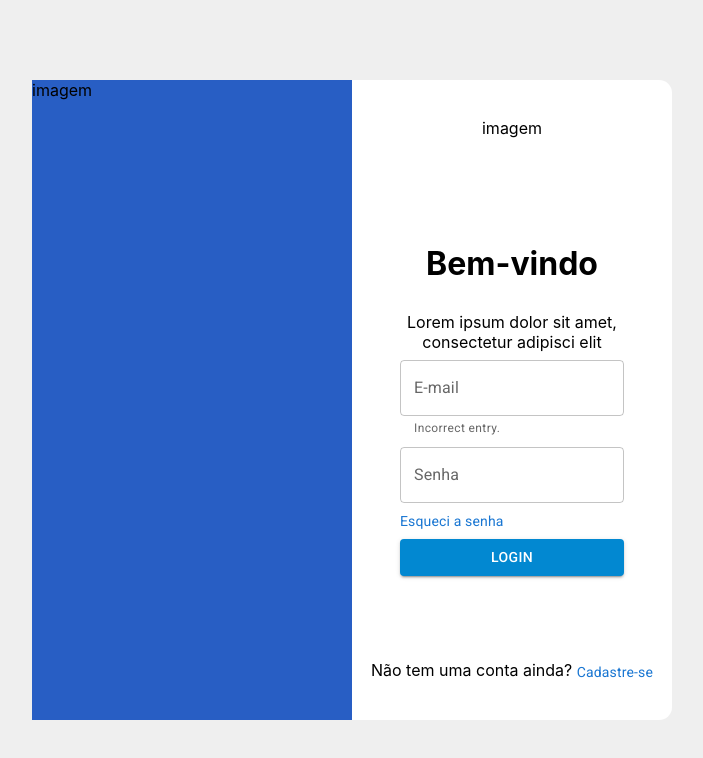
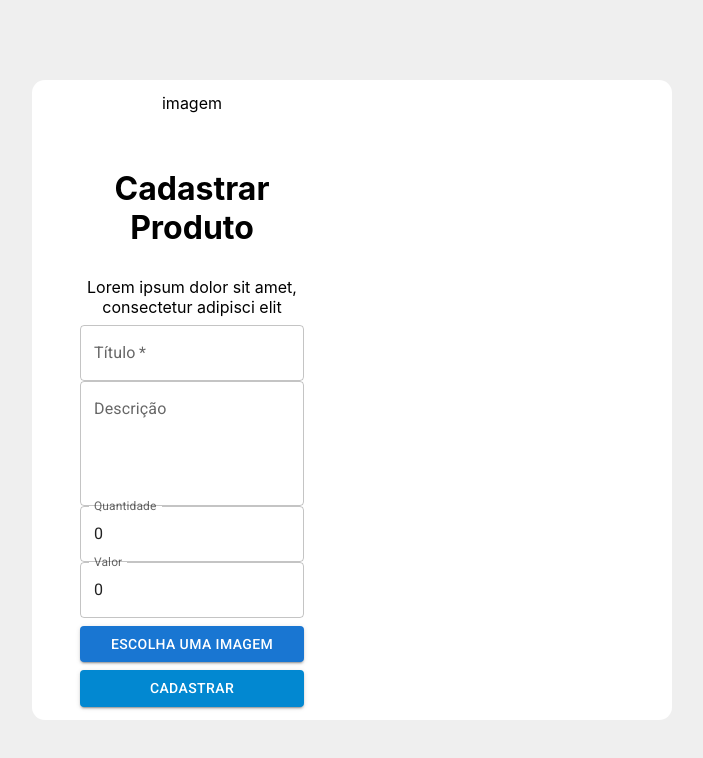
Before and after one commit to dnosuke/magazine-jornada, a React (Create React App) app: page /admin/add-product in a window 1280 px wide. Shown: the top 758 px of the page, without its empty margins (288-991 px from the left). Built offline with nearby package versions, Linux system fonts and the light colour scheme.

Commit message:
fix: pagina de cadastro produto

```diff
--- a/src/App.tsx
+++ b/src/App.tsx
@@ -7,9 +7,9 @@ export const App = () => {
   return (
     <AuthProvider>
       <BrowserRouter>
-        <Login>
+
           <AppRoutes />
-        </Login>
+
       </BrowserRouter>
     </AuthProvider>
   );
--- a/src/pages/AdminAddProduct/index.tsx
+++ b/src/pages/AdminAddProduct/index.tsx
@@ -12,11 +12,14 @@ import { Product } from "../../types/product";
 function AdminAddProduct() {
   const { registerProduct } = useAuthContext();
   const [product, setProduct] = useState<Product>();
+  const [isLoading, setIsLoading] = useState<boolean>();
 
 
   const handleRegisterProduct = () => {
+    setIsLoading(true);
     console.log(product);
-    //registerProduct(product as Product);
+    registerProduct(product as Product)
+    .then(() => setIsLoading(false))
   }
 
   const handleUpload = (e: ChangeEvent<HTMLInputElement>) => {
@@ -74,6 +77,7 @@ function AdminAddProduct() {
               helperText=""
               label="Título"
               variant="outlined"
+              required={true}
               value={product?.title || ''}
               onChange={(e) => setProduct({ ...product, title: e.target.value } as Product)}
             />
@@ -115,6 +119,7 @@ function AdminAddProduct() {
               color="info"
               variant="contained"
               onClick={handleRegisterProduct}
+              disabled={isLoading}
             >
               Cadastrar
             </Button>
```
